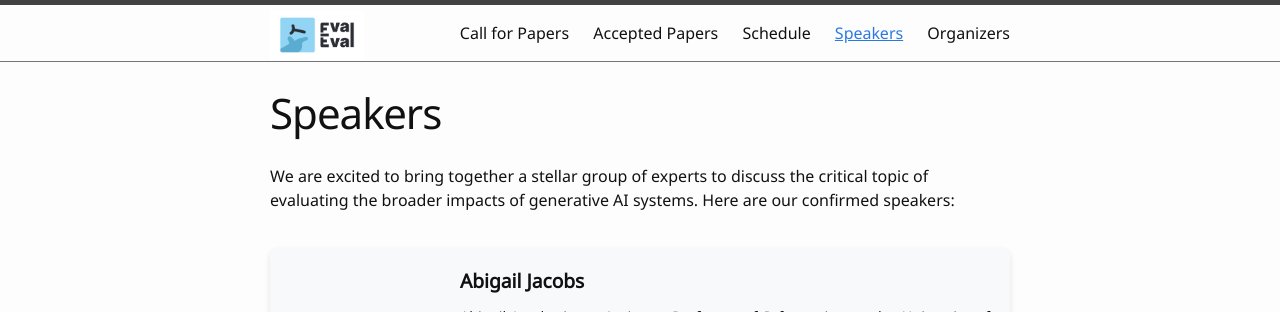
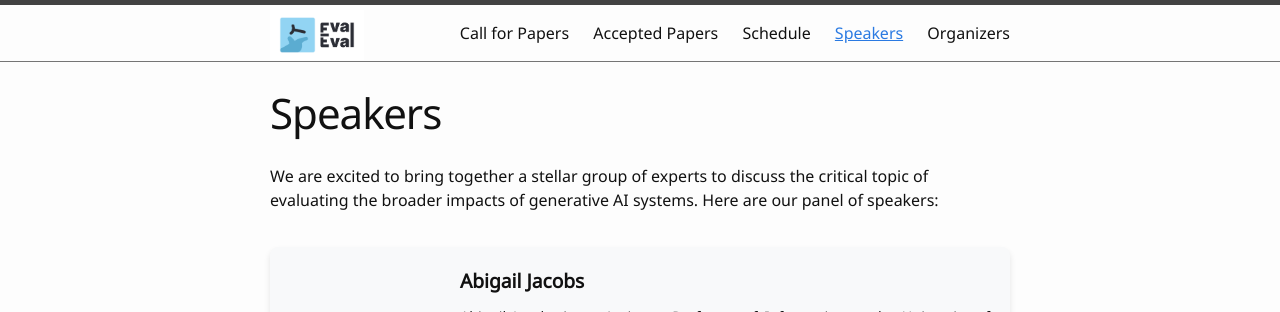
Before and after one commit to aaai-fidu-lab/aaai-fidu-lab.github.io, a Jekyll site: the page built from speakers.md, in a window 1280 px wide, cut to the strip 0-312 px from the top of the page. Built offline with Jekyll 4.4.1, drawn with Linux system fonts in a browser that asks for light colours; our own code applies the rules of GitHub Pages for plain Markdown files.

Commit message:
Update speakers.md

```diff
--- a/speakers.md
+++ b/speakers.md
@@ -52,7 +52,7 @@ nav: true
 }
 </style>
 
-We are excited to bring together a stellar group of experts to discuss the critical topic of evaluating the broader impacts of generative AI systems. Here are our confirmed speakers:
+We are excited to bring together a stellar group of experts to discuss the critical topic of evaluating the broader impacts of generative AI systems. Here are our panel of speakers:
 
 <div class="speaker-container">
 <!--   <div class="speaker-card">
```
